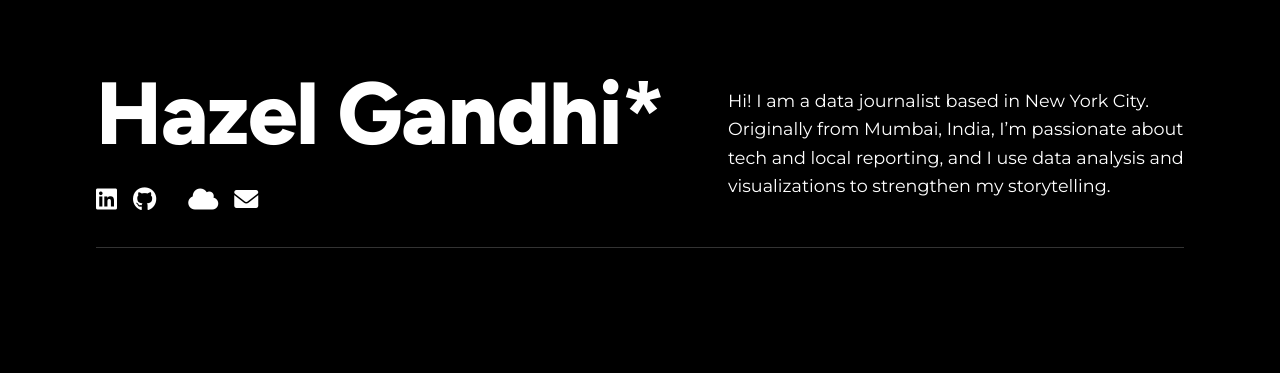
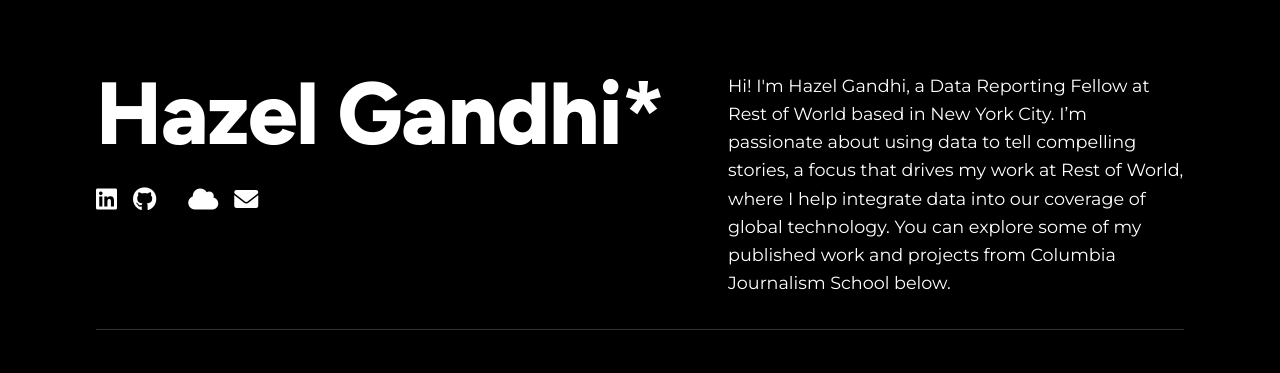
Before and after one commit to hazel-gandhi/hazel-gandhi.github.io, a plain HTML site: page index.html in a window 1280 px wide. Shown: the top 373 px of the page. Drawn offline with nearby package versions, Linux system fonts and the light colour scheme; some icons are missing; a web font is replaced by a local one.

Commit message:
updated bio

```diff
--- a/index.html
+++ b/index.html
@@ -467,8 +467,9 @@
                 </div>
                 <div class="header-right">
                     <p class="subtitle">
-                        Hi! I am a data journalist based in New York City.
-                        Originally from Mumbai, India, I’m passionate about tech and local reporting, and I use data analysis and visualizations to strengthen my storytelling.
+                        Hi! I'm Hazel Gandhi, a Data Reporting Fellow at Rest of World based in New York City.
+I’m passionate about using data to tell compelling stories, a focus that drives my work at Rest of World, where I help integrate data into our coverage of global technology.
+You can explore some of my published work and projects from Columbia Journalism School below.
                     </p>
                 </div>
             </div>
```
